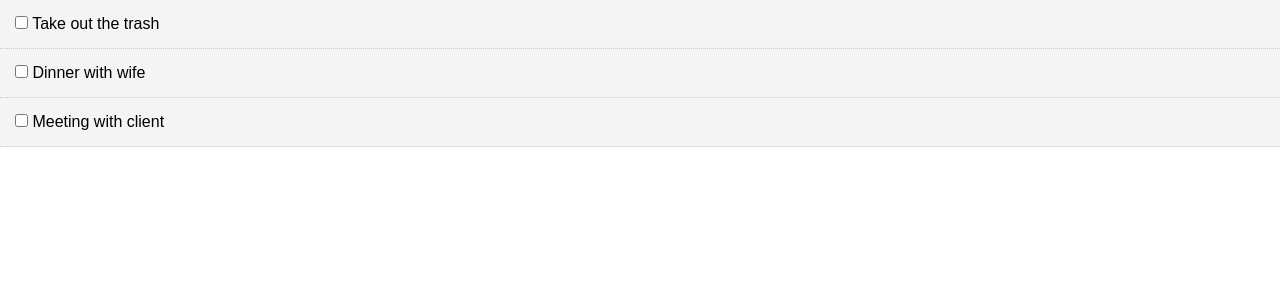
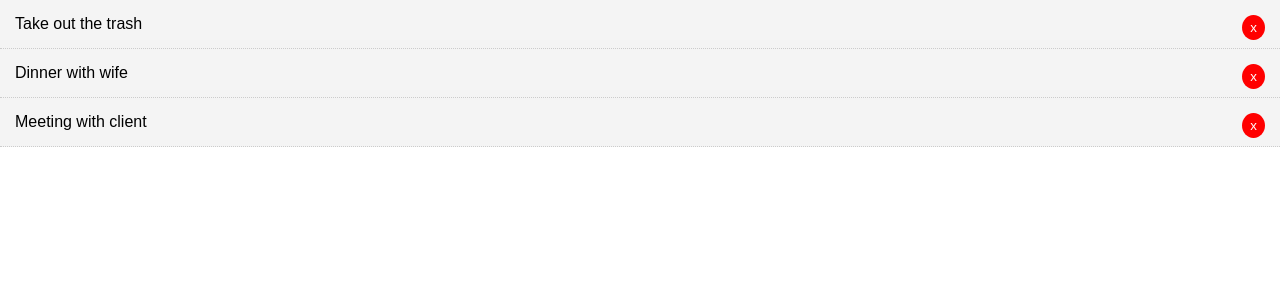
Before and after one commit to EdwinWalela/react-refresher, a React (Create React App) app: page / in a window 1280 px wide. Shown: the top 300 px of the page. Built offline with nearby package versions, Linux system fonts and the light colour scheme.

Commit message:
delete item + mark complete onTap

```diff
--- a/src/App.jsx
+++ b/src/App.jsx
@@ -36,10 +36,23 @@ class App extends Component{
 		})
 	}
 
+	// Deletw Item
+	deleteItem = (id) => {
+		this.setState({
+			todos: this.state.todos.filter(todo=>{
+					return todo.id != id
+			})
+		})
+	}
+
 	render(){
 		return (
 			<div className="App">
-        <Todos todos={this.state.todos} markComplete={this.markComplete}/>
+				<Todos
+					todos = {this.state.todos}
+					markComplete = {this.markComplete}
+					deleteItem = {this.deleteItem}
+				 />
 			</div>
 		);
 	}
--- a/src/components/TodoItem.jsx
+++ b/src/components/TodoItem.jsx
@@ -18,10 +18,10 @@ class TodoItem extends Component{
 	render(){
 		const { id, title,completed} = this.props.todo;
 		return(
-            <div style={this.getStyle(completed)}>
+			<div style={this.getStyle(completed)} onClick={this.props.markComplete.bind(this,id)}>
 				<p>
-                    <input type="checkbox" onChange={this.props.markComplete.bind(this,id)}/> {' '}
-                    {title}
+					{title} {' '}
+					<button style={btnStyle} onClick={this.props.deleteItem.bind(this,id)}> x </button>
 				</p>
 			</div>
 		)
@@ -33,4 +33,14 @@ TodoItem.propTypes = {
 	todo:PropTypes.object.isRequired
 }
 
+const btnStyle = {
+	background: 'red',
+	color:'#fff',
+	padding:'5px 8px',
+	border:'none',
+	borderRadius:'50%',
+	cursor:'pointer',
+	float:'right'
+}
+
 export default TodoItem
--- a/src/components/Todos.jsx
+++ b/src/components/Todos.jsx
@@ -6,16 +6,21 @@ import '../App.css';
 
 class Todos extends Component{
 
-    render(){
-        return this.props.todos.map((todo)=>(
-            <TodoItem key={todo.id} todo={todo}  markComplete={this.props.markComplete}/>
-        ))
-    }
+	render(){
+		return this.props.todos.map((todo)=>(
+			<TodoItem
+				key = {todo.id}
+				todo = {todo}
+				markComplete = {this.props.markComplete}
+				deleteItem = {this.props.deleteItem}
+			/>
+		))
+	}
 }
 
 // PropTypes
 Todos.propTypes = {
-    todos: PropTypes.array.isRequired
+	todos: PropTypes.array.isRequired
 }
 
 export default Todos;
```
Lines whose indentation alone changed are shown as unchanged.
